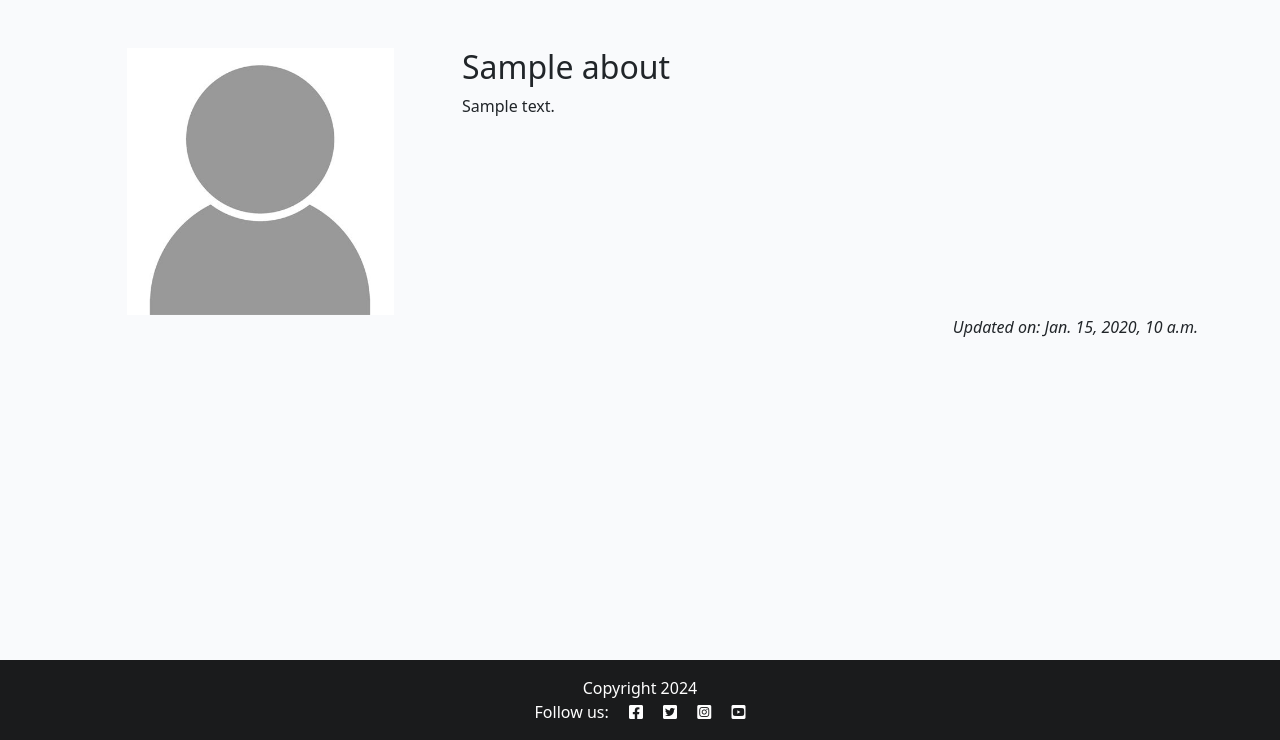
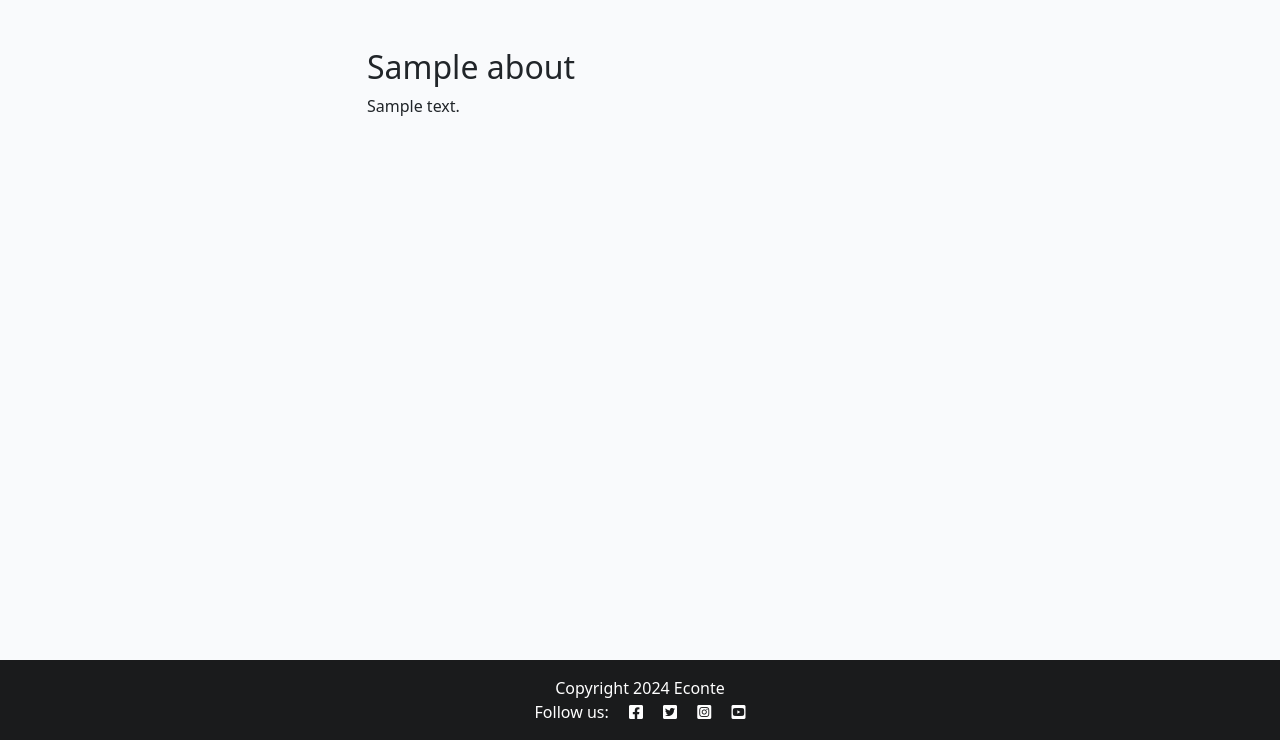
Before and after one commit to bytesbyt/econte_django, a Django app: page /about/ in a window 1280 px wide. Shown: the part 60-800 px from the top of the page. Run offline with Django 4.2, Linux system fonts and the light colour scheme; tables that the repository leaves empty hold one stand-in row (values such as "Sample post").

Commit message:
Removie about image

```diff
--- a/about/templates/about/about.html
+++ b/about/templates/about/about.html
@@ -3,10 +3,10 @@
 {% load static %}
 <div class="container mt-5">
     <div class="row">
-        <div class="col-4 text-center">
-            <img src="{% static 'images/nobody.jpg' %}" width="75%">
+        <div class="col text-center">
+
         </div>
-        <div class="col-8">
+        <div class="col-9">
             <!-- Title goes between these h2 tags -->
             <h2>{{ about.title }}</h2>
             <!-- Content goes directly underneath this -->
@@ -17,8 +17,12 @@
         <div class="col text-right">
           <!-- Updated on field goes in here -->
 
-          <p class="text-end"><em>Updated on: {{ about.updated_on }}</em></p>
+
         </div>
       </div>
 </div>
 {% endblock content %}
+
+{% block copyright %}
+    Copyright 2024 Econte
+{% endblock %}
```
